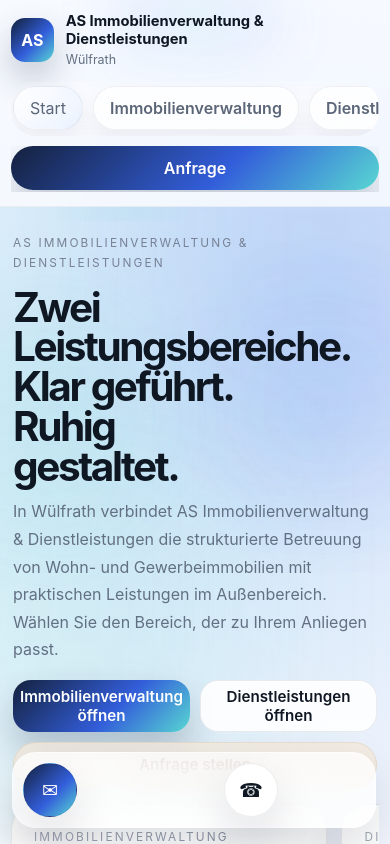
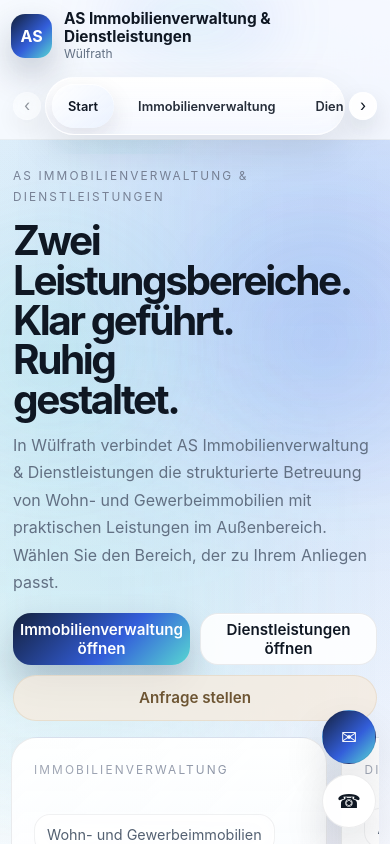
Before and after one commit to GemueseHasser/as_immv_dienstl, a React (Create React App) app: page /#/ in a window 390 px wide. Shown: the top 844 px of the page. Built offline with nearby package versions, Linux system fonts and the light colour scheme.

Commit message:
implement floating top navigation and floating icons as quick actions

```diff
--- a/src/components/layout/Header.js
+++ b/src/components/layout/Header.js
@@ -1,10 +1,13 @@
-import React, { useState } from 'react';
+import React, { useEffect, useRef, useState } from 'react';
 import { NavLink, useLocation } from 'react-router-dom';
 import { company } from '../../data/siteContent';
 
 export default function Header({ onOpenContact }) {
-  const [open, setOpen] = useState(false);
   const { pathname } = useLocation();
+  const navRef = useRef(null);
+  const [canScrollLeft, setCanScrollLeft] = useState(false);
+  const [canScrollRight, setCanScrollRight] = useState(false);
+
   const currentLabel = pathname.startsWith('/immobilienverwaltung')
     ? 'Immobilienverwaltung'
     : pathname.startsWith('/dienstleistungen')
@@ -14,11 +17,37 @@ export default function Header({ onOpenContact }) {
         : 'Wülfrath';
 
   const navItems = [
-      { label: 'Start', to: '/' },
+    { label: 'Start', to: '/' },
     { label: 'Immobilienverwaltung', to: '/immobilienverwaltung', emphasis: true },
     { label: 'Dienstleistungen', to: '/dienstleistungen', emphasis: true },
     { label: 'Kontakt', to: '/kontakt' },
   ];
+
+  useEffect(() => {
+    const node = navRef.current;
+    if (!node) return undefined;
+
+    const updateScrollState = () => {
+      const maxScrollLeft = node.scrollWidth - node.clientWidth;
+      setCanScrollLeft(node.scrollLeft > 6);
+      setCanScrollRight(maxScrollLeft - node.scrollLeft > 6);
+    };
+
+    updateScrollState();
+    node.addEventListener('scroll', updateScrollState, { passive: true });
+    window.addEventListener('resize', updateScrollState);
+
+    return () => {
+      node.removeEventListener('scroll', updateScrollState);
+      window.removeEventListener('resize', updateScrollState);
+    };
+  }, [pathname]);
+
+  const scrollNav = (direction) => {
+    const node = navRef.current;
+    if (!node) return;
+    node.scrollBy({ left: direction === 'left' ? -180 : 180, behavior: 'smooth' });
+  };
 
   return (
     <header className="site-header">
@@ -27,27 +56,17 @@ export default function Header({ onOpenContact }) {
         <p>{company.owner}</p>
         <a href={`mailto:${company.email}`}>{company.email}</a>
       </div>
+
       <div className="container header-bar compact-shell">
-        <NavLink to="/" className="brand" onClick={() => setOpen(false)}>
+        <NavLink to="/" className="brand">
           <span className="brand-mark">AS</span>
-          <span>
+          <span className="brand-copy">
             <strong>{company.name}</strong>
             <small>{currentLabel}</small>
           </span>
         </NavLink>
 
-        <button
-          type="button"
-          className="menu-toggle"
-          onClick={() => setOpen((value) => !value)}
-          aria-label="Navigation öffnen"
-          aria-expanded={open}
-        >
-          <span />
-          <span />
-        </button>
-
-        <nav className={`main-nav mobile-rail-ready ${open ? 'is-open' : ''}`}>
+        <nav className="main-nav desktop-nav" aria-label="Hauptnavigation">
           <div className="nav-primary nav-primary-premium">
             {navItems.map((item) => (
               <div key={item.label} className="nav-item">
@@ -60,7 +79,6 @@ export default function Header({ onOpenContact }) {
                       isActive ? 'active' : '',
                     ].filter(Boolean).join(' ')
                   }
-                  onClick={() => setOpen(false)}
                 >
                   <span className="nav-link-label">{item.label}</span>
                   {item.emphasis ? <span className="nav-link-glow" aria-hidden="true" /> : null}
@@ -69,22 +87,55 @@ export default function Header({ onOpenContact }) {
             ))}
           </div>
           <div className="nav-cta-group">
-            <NavLink to="/impressum" className="nav-link subtle" onClick={() => setOpen(false)}>
+            <NavLink to="/impressum" className="nav-link subtle">
               Impressum
             </NavLink>
-            <button
-              type="button"
-              className="button button-brand"
-              onClick={() => {
-                setOpen(false);
-                onOpenContact();
-              }}
-            >
+            <button type="button" className="button button-brand" onClick={onOpenContact}>
               Anfrage
             </button>
           </div>
         </nav>
       </div>
+
+      <div className="mobile-floating-nav-wrap">
+        <div className="container compact-shell mobile-floating-nav-shell">
+          <button
+            type="button"
+            className={`mobile-nav-arrow mobile-nav-arrow-left ${canScrollLeft ? 'is-visible' : 'is-hidden'}`}
+            onClick={() => scrollNav('left')}
+            aria-label="Navigation nach links scrollen"
+          >
+            <span aria-hidden="true">‹</span>
+          </button>
+
+          <nav ref={navRef} className="mobile-floating-nav" aria-label="Mobile Navigation">
+            {navItems.map((item) => (
+              <NavLink
+                key={item.label}
+                to={item.to}
+                className={({ isActive }) =>
+                  [
+                    'mobile-floating-link',
+                    item.emphasis ? 'is-emphasis' : '',
+                    isActive ? 'active' : '',
+                  ].filter(Boolean).join(' ')
+                }
+              >
+                {item.label}
+              </NavLink>
+            ))}
+          </nav>
+
+          <button
+            type="button"
+            className={`mobile-nav-arrow mobile-nav-arrow-right ${canScrollRight ? 'is-visible' : 'is-hidden'}`}
+            onClick={() => scrollNav('right')}
+            aria-label="Navigation nach rechts scrollen"
+          >
+            <span aria-hidden="true">›</span>
+          </button>
+        </div>
+      </div>
     </header>
   );
 }
--- a/src/components/layout/QuickActions.js
+++ b/src/components/layout/QuickActions.js
@@ -2,11 +2,22 @@ import React from 'react';
 
 export default function QuickActions({ onOpenContact }) {
   return (
-    <div className="quick-actions">
-      <button type="button" className="quick-fab quick-fab-brand" onClick={onOpenContact} aria-label="Anfrage stellen" title="Anfrage stellen">
+    <div className="quick-actions" aria-label="Schnellaktionen">
+      <button
+        type="button"
+        className="quick-fab quick-fab-brand"
+        onClick={onOpenContact}
+        aria-label="Anfrage stellen"
+        title="Anfrage stellen"
+      >
         <span aria-hidden="true">✉</span>
       </button>
-      <a className="quick-fab" href="tel:+492102706362" aria-label="Anrufen" title="Anrufen">
+      <a
+        className="quick-fab"
+        href="tel:+492102706362"
+        aria-label="Anrufen"
+        title="Anrufen"
+      >
         <span aria-hidden="true">☎</span>
       </a>
     </div>
--- a/src/data/siteContent.js
+++ b/src/data/siteContent.js
@@ -66,7 +66,7 @@ export const homeTeasers = [
   {
     tag: 'Kontakt',
     title: 'Direkt erreichbar',
-    text: 'Anliegen zur Verwaltung, zu Außenarbeiten oder zu BIM-gestützter Projektkoordination werden gezielt aufgenommen.',
+    text: 'Anliegen zur Immobilienverwaltung, zu Außenarbeiten oder zu BIM-gestützter Projektkoordination werden gezielt aufgenommen.',
   },
 ];
 
@@ -78,7 +78,7 @@ export const verwaltungHighlights = [
 
 export const verwaltungServices = [
   {
-    tag: 'Verwaltung',
+    tag: 'Immobilienverwaltung',
     title: 'Laufende Objektbetreuung',
     text: 'Geordnete Abläufe, nachvollziehbare Kommunikation und eine verlässliche Betreuung im Alltag von Wohn- und Gewerbeimmobilien.',
   },
--- a/src/pages/KontaktPage.js
+++ b/src/pages/KontaktPage.js
@@ -10,7 +10,7 @@ export default function KontaktPage() {
     <>
       <PageHero
         eyebrow="Kontakt"
-        title="Direkter Kontakt für Verwaltung, Dienstleistungen und konkrete Vorhaben."
+        title="Direkter Kontakt für Immobilienverwaltung, Dienstleistungen und konkrete Vorhaben."
         text="Ob es um die laufende Betreuung einer Immobilie, um Erdarbeiten, um neue Pflasterflächen oder um BIM-gestützte Projektkoordination geht: AS Immobilienverwaltung & Dienstleistungen ist telefonisch, per E-Mail und über das Anfrageformular erreichbar."
         actions={<button type="button" className="button button-brand" onClick={openContact}>Kontaktformular öffnen</button>}
       />
--- a/src/pages/VerwaltungPage.js
+++ b/src/pages/VerwaltungPage.js
@@ -15,7 +15,7 @@ export default function VerwaltungPage() {
         eyebrow="Immobilienverwaltung"
         title="Immobilienverwaltung mit Überblick, Ruhe und klarer Zuständigkeit."
         text="AS Immobilienverwaltung begleitet Wohn- und Gewerbeimmobilien mit geordneten Abläufen, persönlicher Erreichbarkeit und technischer Übersicht im laufenden Bestand."
-        actions={<button type="button" className="button button-brand" onClick={openContact}>Anfrage zur Verwaltung</button>}
+        actions={<button type="button" className="button button-brand" onClick={openContact}>Anfrage zur Immobilienverwaltung</button>}
         aside={<p>Im Mittelpunkt stehen eine verlässliche Betreuung, kurze Wege und eine strukturierte Abstimmung aller laufenden Themen rund um das Objekt.</p>}
       />
       <HighlightBand items={verwaltungHighlights} />
--- a/src/styles/global.css
+++ b/src/styles/global.css
@@ -612,26 +612,18 @@ img { display: block; max-width: 100%; }
 .footer-links { display: grid; gap: 10px; }
 .footer-links a, .footer-links span { color: var(--muted); }
 
+.desktop-nav { display: flex; }
+.mobile-floating-nav-wrap,
+.mobile-floating-nav { display: none; }
+
 .quick-actions {
   position: fixed;
   right: 18px;
   bottom: 18px;
   display: flex;
+  flex-direction: column;
   gap: 10px;
-  z-index: 40;
-}
-.quick-chip {
-  padding: 13px 18px;
-  border: 0;
-  border-radius: 999px;
-  background: rgba(255,255,255,0.94);
-  border: 1px solid var(--line);
-  box-shadow: var(--shadow-soft);
-  color: var(--text);
-}
-.quick-chip-dark {
-  background: linear-gradient(135deg, #14213d 0%, #335eda 58%, #58d7d2 100%);
-  color: white;
+  z-index: 50;
 }
 
 .modal-backdrop {
@@ -988,41 +980,6 @@ img { display: block; max-width: 100%; }
     border-radius: 28px;
   }
 
-  .quick-actions {
-    right: 12px;
-    left: 12px;
-    bottom: 12px;
-    justify-content: stretch;
-    display: grid;
-    grid-template-columns: 1.15fr 0.85fr;
-    gap: 10px;
-    padding: 10px;
-    border-radius: 24px;
-    background: rgba(255,255,255,0.72);
-    border: 1px solid rgba(255,255,255,0.62);
-    box-shadow: 0 20px 50px rgba(11, 18, 32, 0.14);
-    backdrop-filter: blur(24px);
-  }
-  .quick-actions::before {
-    content: '';
-    position: absolute;
-    inset: 8px;
-    border-radius: 18px;
-    background: linear-gradient(135deg, rgba(255,255,255,0.28), transparent 58%);
-    pointer-events: none;
-  }
-  .quick-chip {
-    position: relative;
-    z-index: 1;
-    width: 100%;
-    min-height: 54px;
-    padding: 0 16px;
-    border-radius: 18px;
-    font-weight: 700;
-  }
-  .quick-chip-dark {
-    box-shadow: 0 18px 36px rgba(20, 33, 61, 0.2);
-  }
 }
 
 
@@ -1076,82 +1033,6 @@ img { display: block; max-width: 100%; }
     flex-wrap: wrap;
     align-items: center;
   }
-  .menu-toggle {
-    display: none;
-  }
-  .main-nav.mobile-rail-ready {
-    position: static;
-    display: grid;
-    gap: 10px;
-    width: 100%;
-    padding: 0;
-    background: transparent;
-    border: 0;
-    box-shadow: none;
-    backdrop-filter: none;
-  }
-  .main-nav.mobile-rail-ready::before {
-    display: none;
-  }
-  .main-nav.mobile-rail-ready .nav-primary,
-  .main-nav.mobile-rail-ready .nav-primary-premium {
-    width: 100%;
-    display: grid;
-    grid-auto-flow: column;
-    grid-auto-columns: max-content;
-    justify-content: start;
-    gap: 10px;
-    overflow-x: auto;
-    padding: 4px 2px 6px;
-    background: transparent;
-    border: 0;
-    box-shadow: none;
-    scrollbar-width: none;
-  }
-  .main-nav.mobile-rail-ready .nav-primary::-webkit-scrollbar {
-    display: none;
-  }
-  .main-nav.mobile-rail-ready .nav-item,
-  .main-nav.mobile-rail-ready .nav-link,
-  .main-nav.mobile-rail-ready .nav-link-area {
-    width: auto;
-  }
-  .main-nav.mobile-rail-ready .nav-link,
-  .main-nav.mobile-rail-ready .subnav-link {
-    min-height: 44px;
-    padding: 0 16px;
-    border-radius: 999px;
-    justify-content: center;
-    white-space: nowrap;
-    background: rgba(255,255,255,0.72);
-    border: 1px solid rgba(15, 23, 35, 0.06);
-    box-shadow: 0 12px 26px rgba(15, 23, 42, 0.06);
-  }
-  .main-nav.mobile-rail-ready .nav-link-area {
-    min-width: 0;
-  }
-  .main-nav.mobile-rail-ready .nav-link-area.active,
-  .main-nav.mobile-rail-ready .nav-link.active {
-    background: linear-gradient(135deg, rgba(255,255,255,0.95), rgba(233,241,255,0.88));
-  }
-  .main-nav.mobile-rail-ready .nav-cta-group {
-    display: flex;
-    gap: 10px;
-    margin: 0;
-    overflow-x: auto;
-    padding-bottom: 2px;
-  }
-  .main-nav.mobile-rail-ready .nav-cta-group .nav-link {
-    display: none;
-  }
-  .main-nav.mobile-rail-ready .nav-cta-group .button {
-    min-height: 44px;
-    padding: 0 16px;
-    border-radius: 999px;
-    justify-content: center;
-    white-space: nowrap;
-  }
-
   .site-main {
     padding-bottom: 104px;
   }
@@ -1247,9 +1128,229 @@ img { display: block; max-width: 100%; }
     gap: 8px;
   }
 
+}
+
+
+.mobile-floating-link {
+  position: relative;
+  flex: 0 0 auto;
+  display: inline-flex;
+  align-items: center;
+  justify-content: center;
+  min-height: 44px;
+  padding: 0 16px;
+  border-radius: 999px;
+  white-space: nowrap;
+  font-size: 0.8rem;
+  font-weight: 600;
+  color: rgba(15, 23, 35, 0.78);
+  transition: transform 180ms ease, color 180ms ease, background 180ms ease, box-shadow 180ms ease;
+}
+.mobile-floating-link.is-emphasis {
+  color: rgba(15, 23, 35, 0.9);
+}
+.mobile-floating-link.active {
+  color: var(--text);
+  background: linear-gradient(135deg, rgba(255,255,255,0.95), rgba(233,241,255,0.88));
+  box-shadow: 0 10px 24px rgba(15, 23, 42, 0.1), inset 0 1px 0 rgba(255,255,255,0.88);
+}
+.mobile-floating-link:active {
+  transform: scale(0.97);
+}
+.quick-fab {
+  width: 54px;
+  height: 54px;
+  display: grid;
+  place-items: center;
+  border-radius: 999px;
+  background: rgba(255,255,255,0.94);
+  border: 1px solid var(--line);
+  box-shadow: 0 20px 44px rgba(11, 18, 32, 0.12);
+  color: var(--text);
+  font-size: 1.2rem;
+  backdrop-filter: blur(16px);
+  -webkit-backdrop-filter: blur(16px);
+}
+.quick-fab-brand {
+  background: linear-gradient(135deg, #14213d 0%, #335eda 58%, #58d7d2 100%);
+  color: white;
+}
+
+.mobile-floating-nav-shell {
+  position: relative;
+}
+
+.mobile-nav-arrow {
+  display: none;
+}
+
+@media (max-width: 980px) {
+  .desktop-nav {
+    display: none;
+  }
+
+  .header-topline {
+    display: none;
+  }
+
+  .site-header {
+    background: rgba(251, 252, 255, 0.82);
+  }
+
+  .header-bar {
+    justify-content: center;
+    gap: 12px;
+    padding: 10px 0 8px;
+  }
+
+  .brand {
+    width: 100%;
+    justify-content: center;
+  }
+
+  .brand-copy {
+    min-width: 0;
+  }
+
+  .brand-copy strong {
+    display: block;
+    font-size: 0.96rem;
+    line-height: 1.14;
+  }
+
+  .brand-copy small {
+    display: block;
+    margin-top: 2px;
+    font-size: 0.75rem;
+    line-height: 1.2;
+  }
+
+  .mobile-floating-nav-wrap {
+    display: block;
+    position: relative;
+    z-index: 3;
+    margin-top: 8px;
+    padding-bottom: 4px;
+  }
+
+  .mobile-floating-nav-shell {
+    padding-left: 34px;
+    padding-right: 34px;
+  }
+
+  .mobile-floating-nav {
+    display: grid;
+    grid-auto-flow: column;
+    grid-auto-columns: max-content;
+    justify-content: start;
+    gap: 8px;
+    overflow-x: auto;
+    width: 100%;
+    padding: 6px;
+    border-radius: 999px;
+    background: linear-gradient(180deg, rgba(255,255,255,0.92), rgba(244,247,255,0.8));
+    border: 1px solid rgba(255,255,255,0.72);
+    box-shadow: 0 16px 36px rgba(15, 23, 42, 0.1);
+    backdrop-filter: blur(22px);
+    -webkit-backdrop-filter: blur(22px);
+    scrollbar-width: none;
+    scroll-behavior: smooth;
+  }
+
+  .mobile-floating-nav::-webkit-scrollbar {
+    display: none;
+  }
+
+  .mobile-nav-arrow {
+    position: absolute;
+    top: 50%;
+    transform: translateY(-50%);
+    z-index: 2;
+    display: inline-flex;
+    align-items: center;
+    justify-content: center;
+    width: 28px;
+    height: 28px;
+    padding: 0;
+    border: 1px solid rgba(255,255,255,0.74);
+    border-radius: 999px;
+    background: rgba(255,255,255,0.88);
+    color: var(--text);
+    box-shadow: 0 10px 24px rgba(15, 23, 42, 0.12);
+    backdrop-filter: blur(14px);
+    -webkit-backdrop-filter: blur(14px);
+    transition: opacity 180ms ease, transform 180ms ease;
+  }
+
+  .mobile-nav-arrow span {
+    font-size: 1rem;
+    line-height: 1;
+    transform: translateY(-1px);
+  }
+
+  .mobile-nav-arrow-left {
+    left: 2px;
+  }
+
+  .mobile-nav-arrow-right {
+    right: 2px;
+  }
+
+  .mobile-nav-arrow.is-hidden {
+    opacity: 0.45;
+  }
+
+  .mobile-nav-arrow.is-visible {
+    opacity: 1;
+  }
+
   .quick-actions {
     right: 14px;
     bottom: 16px;
     gap: 10px;
+    padding: 0;
+    background: transparent;
+    border: 0;
+    box-shadow: none;
+    backdrop-filter: none;
+    -webkit-backdrop-filter: none;
+  }
+
+  .site-footer {
+    padding-bottom: 104px;
   }
 }
+
+@media (max-width: 720px) {
+  .header-bar {
+    flex-wrap: nowrap;
+  }
+
+  .hero {
+    padding-top: 18px;
+  }
+
+  .site-main {
+    padding-bottom: 104px;
+  }
+
+  .site-footer {
+    padding: 20px 0 84px;
+  }
+
+  .footer-grid {
+    padding: 20px;
+    gap: 16px;
+    border-radius: 26px;
+  }
+
+  .footer-column-areas {
+    display: none;
+  }
+
+  .footer-column-legal,
+  .footer-column-direct {
+    display: grid;
+    gap: 8px;
+  }
+}
```
Also changed, not shown: src/pages/HomePage.js (+1 -7 lines).
